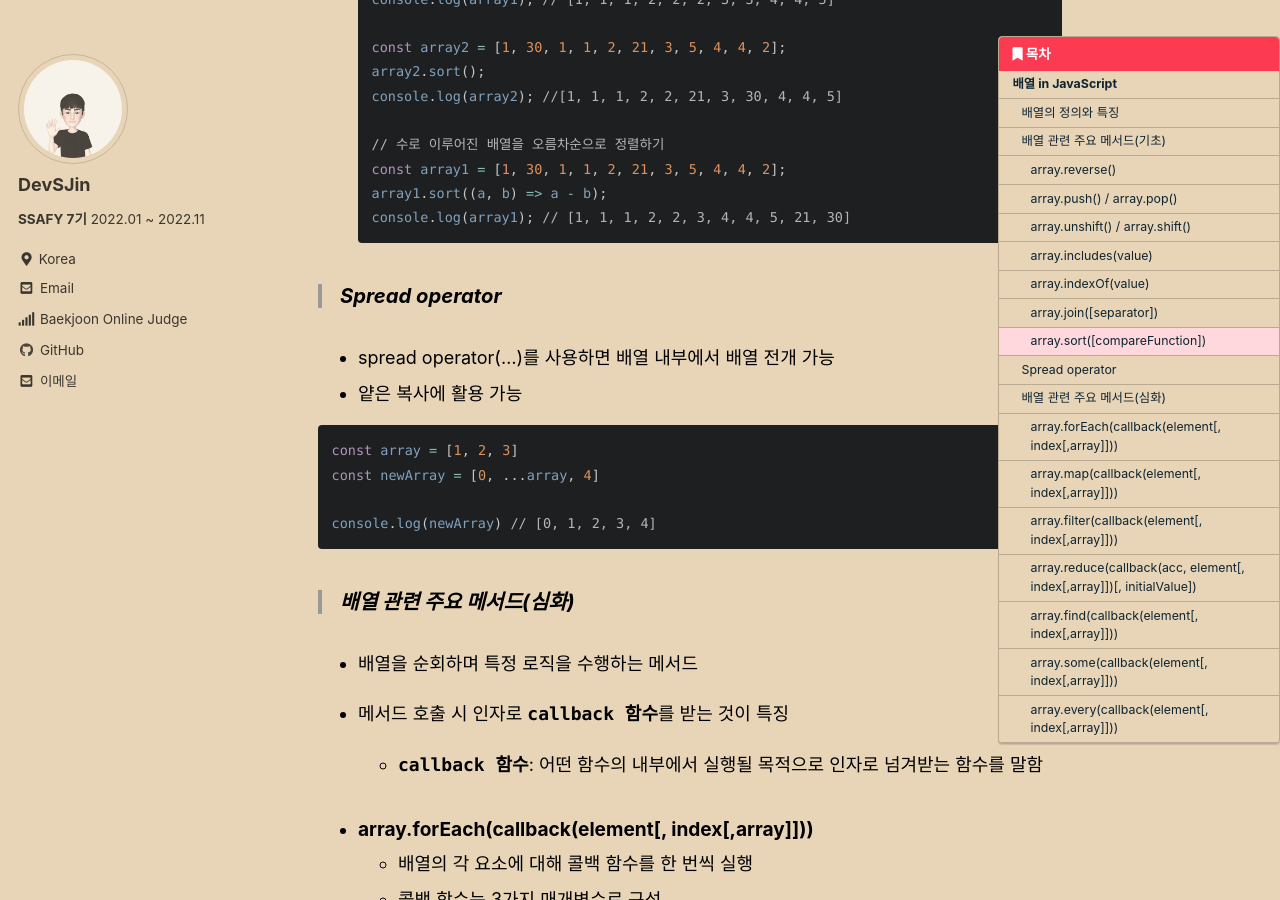
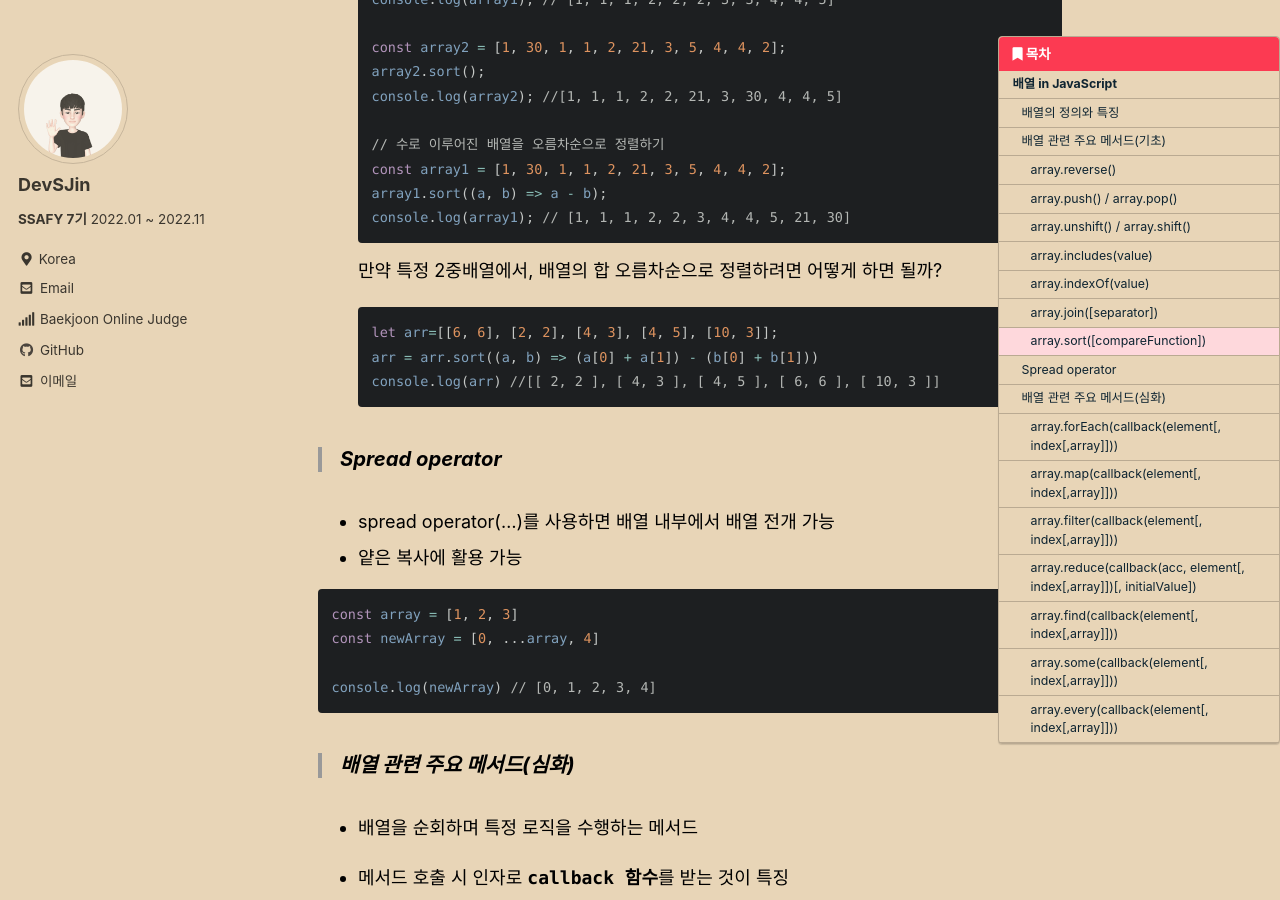
Before and after one commit to DevSJin/DevSJin.github.io, a Jekyll site: the page built from _posts/javascript/2023-01-20-자바스크립트 배열.md, in a window 1280 px wide and 900 px high, scrolled down 2670 px. Built offline with Jekyll 4.4.1, drawn with Linux system fonts in a browser that asks for light colours; cached includes are drawn as plain includes; comment, search, counter and statistics services are not loaded; some of the changed text lies outside the part shown.

Commit message:
배열의 합 오름차순 정렬하기

````diff
--- a/_posts/javascript/2023-01-20-자바스크립트 배열.md
+++ b/_posts/javascript/2023-01-20-자바스크립트 배열.md
@@ -124,6 +124,14 @@ result = numbers.join('-') // 1-2-3-4-5
   const array1 = [1, 30, 1, 1, 2, 21, 3, 5, 4, 4, 2];
   array1.sort((a, b) => a - b);
   console.log(array1); // [1, 1, 1, 2, 2, 3, 4, 4, 5, 21, 30]
+  ```
+
+  만약 특정 2중배열에서, 배열의 합 오름차순으로 정렬하려면 어떻게 하면 될까?
+
+  ```js
+  let arr=[[6, 6], [2, 2], [4, 3], [4, 5], [10, 3]];
+  arr = arr.sort((a, b) => (a[0] + a[1]) - (b[0] + b[1]))
+  console.log(arr) //[[ 2, 2 ], [ 4, 3 ], [ 4, 5 ], [ 6, 6 ], [ 10, 3 ]]
   ```
 
 
````
Also changed, not shown: other parts of _posts/javascript/2023-01-20-자바스크립트 배열.md (+1 -1 lines).
